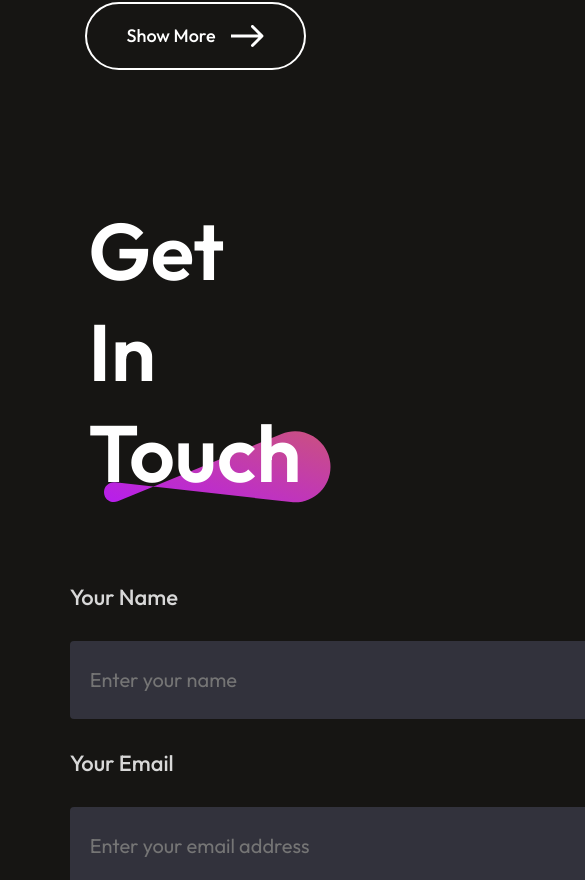
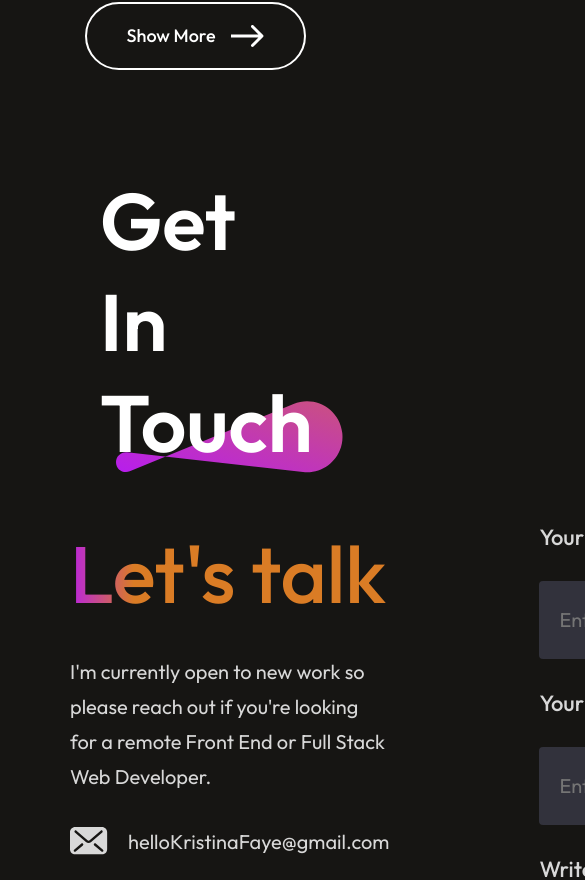
Before and after one commit to hellokristinafaye/portfolio-react, a React (Vite) app: page / in a window 390 px wide. Shown: the part 4124-5004 px from the top of the page, 585 px wide, since content can reach past the window. Built offline with nearby package versions, Linux system fonts and the light colour scheme.

Commit message:
Contact mobile styling start

```diff
--- a/src/components/Contact/Contact.css
+++ b/src/components/Contact/Contact.css
@@ -103,3 +103,11 @@
     transform: scale(1.1);
     transition: .3s;
 }
+
+@media(max-width: 768px) {
+    .contact {
+        gap: 50px;
+        margin: 50px 70px;
+        align-items: start;
+    }
+}
```
